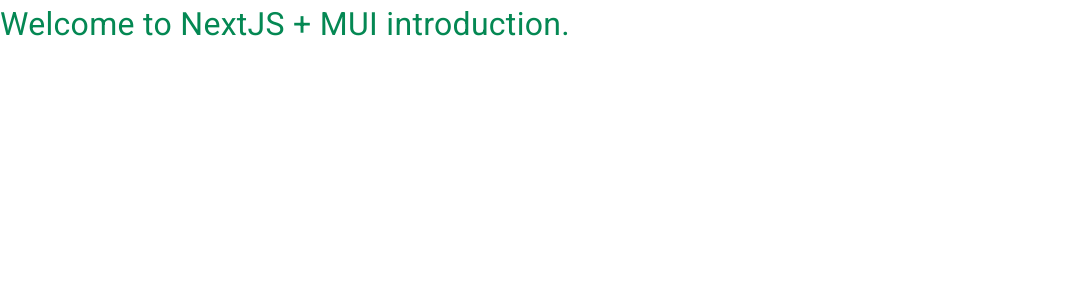
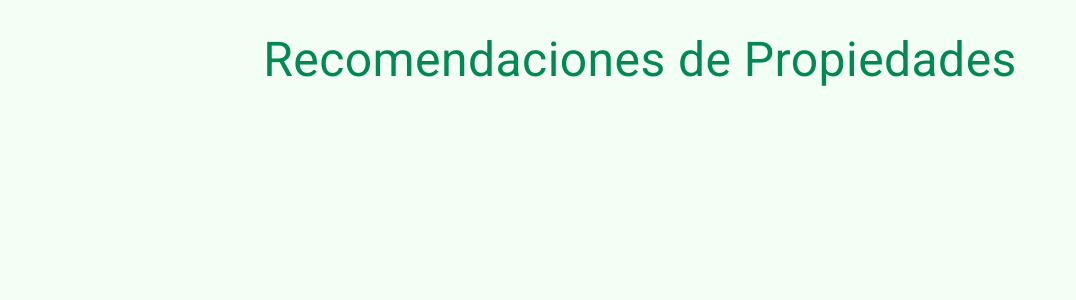
Before and after one commit to denner9/nextjs_mui_workshop, a Next.js app: page /home in a window 1280 px wide. Shown: the top 300 px of the page, without its empty margins (0-1076 px from the left). Built offline with nearby package versions, Linux system fonts and the light colour scheme.

Commit message:
Create basic layout for the home page

```diff
--- a/src/app/(container)/home/page.tsx
+++ b/src/app/(container)/home/page.tsx
@@ -1,14 +1,42 @@
-import { Box, Typography } from "@mui/material";
+import { Box, Stack, Typography } from "@mui/material";
+import { FC } from "react";
 
-export default function Home() {
+interface HomePageProps {
+  searchParams: { [key: string]: string | string[] | undefined };
+}
+
+const HomePage: FC<HomePageProps> = async ({ searchParams }) => {
+  const show = (await searchParams).show || '6';
+
+  // TODO: Use the show const to dinamically render the properties cards.
+  console.log('show', show)
+
   return (
-    <Box>
-      <Typography
-        component={'h1'}
-        sx={{ color: 'primary.main', fontSize: '32px' }}
-      >
-        Welcome to NextJS + MUI introduction.
-      </Typography>
+    <Box
+      sx={{
+        height: '100vh',
+        width: '100vw',
+        position: 'absolute',
+        top: '0px',
+        left: '0px',
+        backgroundColor: '#F3FFF4'
+      }}
+    >
+      {/* Title section  */}
+      <Stack direction={'row'} justifyContent={'center'} sx={{ py: 3 }}>
+        <Typography
+          component={'h1'}
+          sx={{
+            fontSize: { xs: '30px', md: '48px' },
+            color: '#048853',
+            textAlign: 'center',
+          }}
+        >
+          Recomendaciones de Propiedades
+        </Typography>
+      </Stack>
     </Box>
   );
 }
+
+export default HomePage;
```
